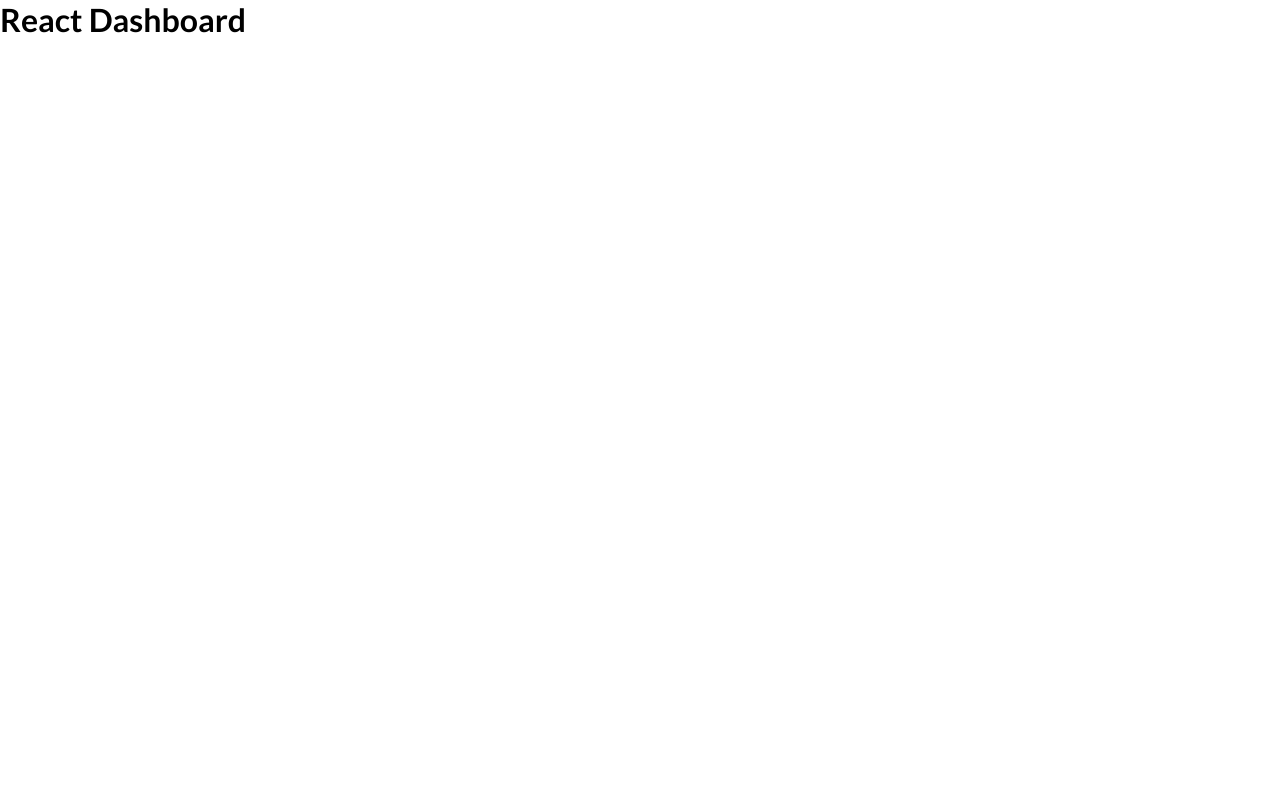
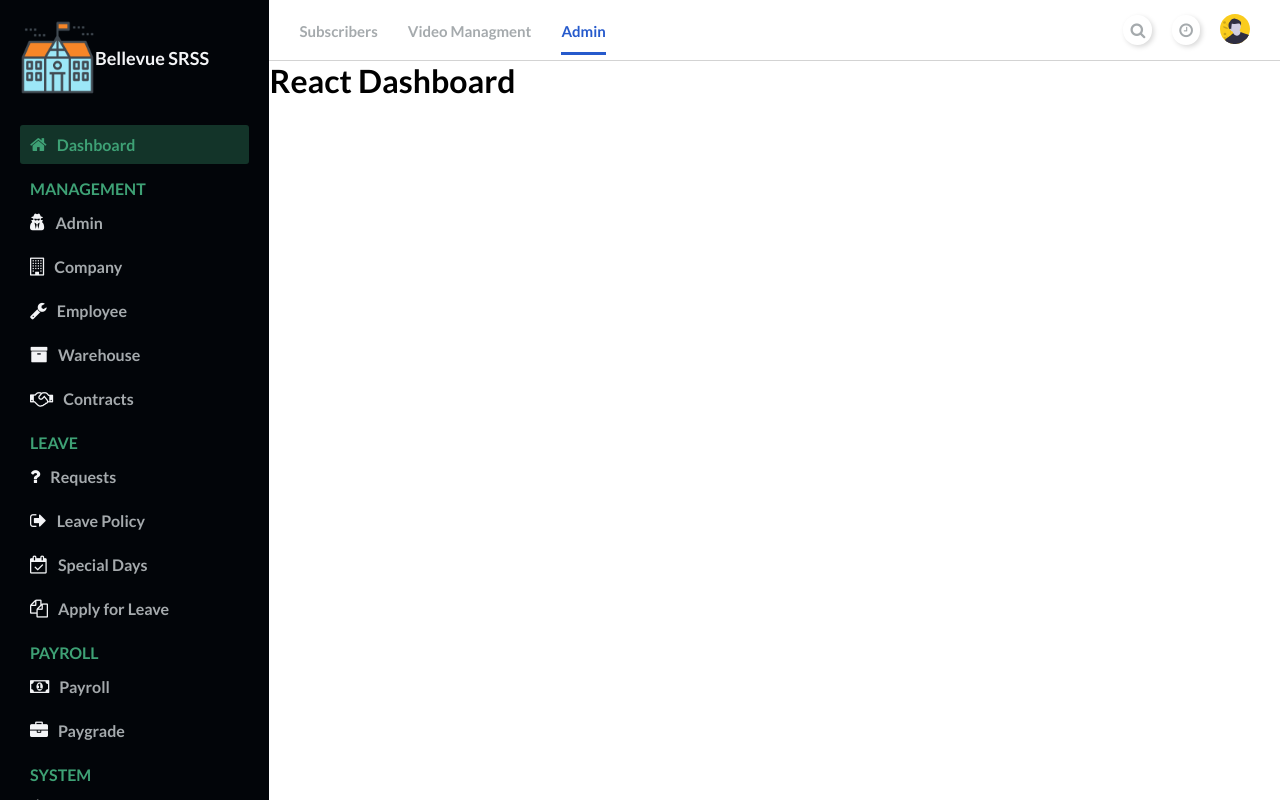
Before and after one commit to banderson-cfwt/React-Admin-Dashboard, a React (Create React App) app: page / in a window 1280 px wide. Built offline with nearby package versions, Linux system fonts and the light colour scheme.

Commit message:
added navbar and sidbar

```diff
--- a/public/index.html
+++ b/public/index.html
@@ -24,6 +24,7 @@
       work correctly both with client-side routing and a non-root public URL.
       Learn how to configure a non-root public URL by running `npm run build`.
     -->
+    <link rel="stylesheet" href="https://cdnjs.cloudflare.com/ajax/libs/font-awesome/4.7.0/css/font-awesome.min.css" integrity="sha512-SfTiTlX6kk+qitfevl/7LibUOeJWlt9rbyDn92a1DqWOw9vWG2MFoays0sgObmWazO5BQPiFucnnEAjpAB+/Sw==" crossorigin="anonymous" />
     <title>React App</title>
   </head>
   <body>
--- a/src/App.js
+++ b/src/App.js
@@ -1,5 +1,6 @@
 import {useState} from 'react';
-
+import Navbar from "./components/navbar/Navbar";
+import Sidebar from "./components/sidebar/Sidebar";
 
 const App = () => {
 
@@ -15,7 +16,9 @@ const App = () => {
 
   return (
     <div className="container">
+      <Navbar sidebarOpen={sidebarOpen} openSidebar={openSidebar} />
       <h1>React Dashboard</h1>
+      <Sidebar sidebarOpen={sidebarOpen} closeSidebar={closeSidebar} />
     </div>
   );
 }
--- /dev/null
+++ b/src/components/navbar/Navbar.css
@@ -0,0 +1,79 @@
+:root {
+  --light-gray: #e9ecf2;
+  --light-green: #3ea175;
+  --gray: #a5aaad;
+  --blue: #2e4a66;
+  --vivid-blue: #265acc;
+  --light-blue: #469cac;
+  --red: #cc3d38;
+  --yellow: #a98921;
+  --green: #3b9668;
+  --white: #ffffff;
+  --light-gray2: #d9d9d9;
+}
+
+.navbar {
+  background: var(--white);
+  grid-area: nav;
+  height: 60px;
+  display: flex;
+  align-items: center;
+  justify-content: space-between;
+  padding: 0 30px 0 30px;
+  border-bottom: 1px solid lightgrey;
+}
+
+.nav_icon {
+  display: none;
+}
+
+.nav_icon > i {
+  font-size: 26px;
+  color: var(--gray);
+}
+
+.navbar__left > a {
+  margin-right: 30px;
+  text-decoration: none;
+  color: var(--gray);
+  font-size: 15px;
+  font-weight: 700;
+}
+
+.navbar__left .active_link {
+  color: var(--vivid-blue);
+  border-bottom: 3px solid var(--vivid-blue);
+  padding-bottom: 12px;
+}
+
+.navbar__right {
+  display: flex;
+  justify-content: center;
+  align-items: center;
+}
+
+.navbar__right > a {
+  margin-left: 20px;
+  text-decoration: none;
+}
+
+.navbar__right > a > i {
+  color: var(--gray);
+  font-size: 16px;
+  border-radius: 50px;
+  background: var(--white);
+  box-shadow: 2px 2px 5px var(--light-gray2), -2px -2px 5px var(--white);
+  padding: 7px;
+}
+
+@media only screen and (max-width: 978px) {
+    .nav_icon {
+        display: inline;
+    }
+}
+
+@media only screen and (max-width: 480px) {
+    .navbar__left {
+        display: none;
+    }
+}
--- /dev/null
+++ b/src/components/navbar/Navbar.js
@@ -0,0 +1,32 @@
+import "./Navbar.css";
+import avatar from "../../assets/avatar.svg";
+
+const Navbar = ({ sidebarOpen, openSidebar }) => {
+  return (
+    <nav className="navbar">
+      <div className="nav_icon" onClick={() => openSidebar()}>
+        <i className="fa fa-bars"></i>
+      </div>
+      <div className="navbar__left">
+        <a href="#">Subscribers</a>
+        <a href="#">Video Managment</a>
+        <a className="active_link" href="#">
+          Admin
+        </a>
+      </div>
+      <div className="navbar__right">
+        <a href="#">
+          <i className="fa fa-search"></i>
+        </a>
+        <a href="#">
+          <i className="fa fa-clock-o"></i>
+        </a>
+        <a href="#">
+          <img width="30" src={avatar} alt="avatar" />
+        </a>
+      </div>
+    </nav>
+  );
+};
+
+export default Navbar;
--- /dev/null
+++ b/src/components/sidebar/Sidebar.css
@@ -0,0 +1,108 @@
+#sidebar {
+    background: #020509;
+    grid-area: sidebar;
+    overflow-y: auto;
+    padding: 20px;
+    -webkit-transition: all 0.5s;
+    transition: all 0.5s;
+  }
+
+  .sidebar__title {
+    display: flex;
+    justify-content: space-between;
+    align-items: center;
+    color: #f3f4f6;
+    margin-bottom: 30px;
+    /* color: #E85B6B; */
+  }
+
+  .sidebar__img {
+    display: flex;
+    align-items: center;
+  }
+
+  .sidebar__title > div > img {
+    width: 75px;
+    object-fit: contain;
+  }
+
+  .sidebar__title > div > h1 {
+    font-size: 18px;
+    display: inline;
+  }
+
+  .sidebar__title > i {
+    font-size: 18px;
+    display: none;
+  }
+
+  .sidebar__menu > h2 {
+    color: #3ea175;
+    font-size: 16px;
+    margin-top: 15px;
+    margin-bottom: 5px;
+    padding: 0 10px;
+    font-weight: 700;
+  }
+
+  .sidebar__link {
+    color: #f3f4f6;
+    padding: 10px;
+    border-radius: 3px;
+    margin-bottom: 5px;
+  }
+
+  .active_menu_link {
+    background: rgba(62, 161, 117, 0.3);
+    color: #3ea175;
+  }
+
+  .active_menu_link a {
+    color: #3ea175 !important;
+  }
+
+  .sidebar__link > a {
+    text-decoration: none;
+    color: #a5aaad;
+    font-weight: 700;
+  }
+
+  .sidebar__link > i {
+    margin-right: 10px;
+    font-size: 18px;
+  }
+
+  .sidebar__logout {
+    margin-top: 20px;
+    padding: 10px;
+    color: #e65061;
+  }
+
+  .sidebar__logout > a {
+    text-decoration: none;
+    color: #e65061;
+    font-weight: 700;
+    text-transform: uppercase;
+  }
+
+  .sidebar__logout > i {
+    margin-right: 10px;
+    font-size: 18px;
+  }
+
+  .sidebar_responsive {
+    display: inline !important;
+    z-index: 9999 !important;
+    left: 0 !important;
+    position: absolute;
+  }
+
+  @media only screen and (max-width: 978px) {
+    #sidebar {
+      display: none;
+    }
+
+    .sidebar__title > i {
+      display: inline;
+    }
+  }
--- /dev/null
+++ b/src/components/sidebar/Sidebar.js
@@ -0,0 +1,81 @@
+import "./Sidebar.css";
+import logo from "../../assets/logo.png";
+
+const Sidebar = ({ sidebarOpen, closeSidebar }) => {
+  return (
+    <div className={sidebarOpen ? "sidebar-responsive" : ""} id="sidebar">
+      <div className="sidebar__title">
+        <div className="sidebar__img">
+          <img src={logo} alt="logo" />
+          <h1>Bellevue SRSS</h1>
+        </div>
+        <i
+          className="fa fa-times"
+          id="sidebarIcon"
+          onClick={() => closeSidebar()}
+        ></i>
+      </div>
+
+      <div className="sidebar__menu">
+        <div className="sidebar__link active_menu_link">
+          <i className="fa fa-home"></i>
+          <a href="#">Dashboard</a>
+        </div>
+        <h2>MANAGEMENT</h2>
+        <div className="sidebar__link">
+          <i className="fa fa-user-secret"></i>
+          <a href="#">Admin</a>
+        </div>
+        <div className="sidebar__link">
+          <i className="fa fa-building-o"></i>
+          <a href="#">Company</a>
+        </div>
+        <div className="sidebar__link">
+          <i className="fa fa-wrench"></i>
+          <a href="#">Employee</a>
+        </div>
+        <div className="sidebar__link">
+          <i className="fa fa-archive"></i>
+          <a href="#">Warehouse</a>
+        </div>
+        <div className="sidebar__link">
+          <i className="fa fa-handshake-o"></i>
+          <a href="#">Contracts</a>
+        </div>
+        <h2>LEAVE</h2>
+        <div className="sidebar__link">
+          <i className="fa fa-question"></i>
+          <a href="#">Requests</a>
+        </div>
+        <div className="sidebar__link">
+          <i className="fa fa-sign-out"></i>
+          <a href="#">Leave Policy</a>
+        </div>
+        <div className="sidebar__link">
+          <i className="fa fa-calendar-check-o"></i>
+          <a href="#">Special Days</a>
+        </div>
+        <div className="sidebar__link">
+          <i className="fa fa-files-o"></i>
+          <a href="#">Apply for Leave</a>
+        </div>
+        <h2>PAYROLL</h2>
+        <div className="sidebar__link">
+          <i className="fa fa-money"></i>
+          <a href="#">Payroll</a>
+        </div>
+        <div className="sidebar__link">
+          <i className="fa fa-briefcase"></i>
+          <a href="#">Paygrade</a>
+        </div>
+        <h2>SYSTEM</h2>
+        <div className="sidebar__link">
+          <i className="fa fa-power-off"></i>
+          <a href="#">Log Out</a>
+        </div>
+      </div>
+    </div>
+  );
+};
+
+export default Sidebar;
```
Also changed, not shown: 1 other file (tests, documents, lock files or other folders).
